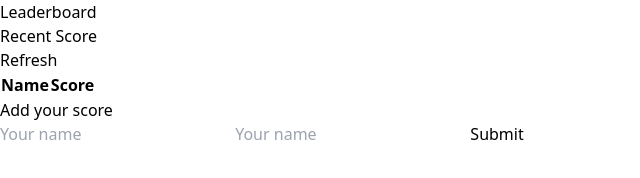
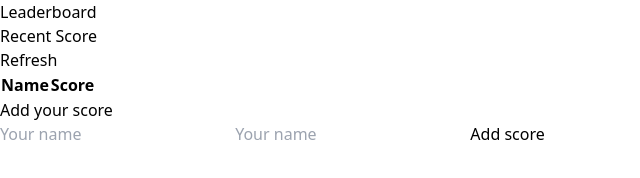
Before and after one commit to AsumVictor/Leadership-board, a website built with webpack: page dist/index.html in a window 1280 px wide. Shown: the full height of the page, 0-640 px from the left. Built offline with nearby package versions, Linux system fonts and the light colour scheme; no server answers.

Commit message:
Build project

```diff
--- a/dist/index.html
+++ b/dist/index.html
@@ -1 +1 @@
-<!doctype html><html lang="en"><head><meta charset="UTF-8"/><meta name="viewport" content="width=device-width,initial-scale=1"/><title>Leadership Board</title><script defer="defer" src="main.568770271ced7c78f333.js"></script></head><body><header><h1 class="text-5xl mt-2 mx-2">Leaderboard</h1><section class="grid grid-cols-1 md:grid-cols-2 gap-10 px-3 md:px-10 mt-10"><div class="w-full"><div class="flex fex-row justify-between px-2 md:px-10"><h2 class="text-2xl font-bold">Recent Score</h2><button type="button" class="py-1 px-2 border bg-slate-400 font-bold">Refresh</button></div><table class="table-auto border-2 border-black w-full mt-10"><thead class="border-4 border-black"><tr><th>Name</th><th>Score</th></tr></thead><tbody></tbody></table></div><form class="w-full flex flex-col"><h2 class="text-2xl font-bold">Add your score</h2><input placeholder="Your name" required class="mt-10 border-2 py-1 px-3 border-black"/> <input type="number" placeholder="Your name" required class="mt-2 border-2 py-1 px-3 border-black"/> <input type="submit" placeholder="Your name" required class="mt-2 border-black border px-3 py-1 font-bold self-end"/></form></section></header></body></html>
+<!doctype html><html lang="en"><head><meta charset="UTF-8"/><meta name="viewport" content="width=device-width,initial-scale=1"/><title>Leadership Board</title><script defer="defer" src="main.231c907a348148065ef8.js"></script></head><body><header><h1 class="text-5xl mt-2 mx-2">Leaderboard</h1><section class="grid grid-cols-1 md:grid-cols-2 gap-10 px-3 md:px-10 mt-10"><div class="w-full"><div class="flex fex-row justify-between px-2 md:px-10"><h2 class="text-2xl font-bold">Recent Score</h2><button type="button" class="py-1 px-2 border bg-slate-400 font-bold refresh">Refresh</button></div><table class="table-auto border-2 border-black w-full mt-10"><thead class="border-4 border-black"><tr><th>Name</th><th>Score</th></tr></thead><tbody></tbody></table></div><form class="w-full flex flex-col"><h2 class="text-2xl font-bold">Add your score</h2><input placeholder="Your name" required class="user mt-10 border-2 py-1 px-3 border-black"/> <input type="number" placeholder="Your name" required class="score mt-2 border-2 py-1 px-3 border-black"/> <input type="submit" placeholder="Your name" required class="mt-2 border-black border px-3 py-1 font-bold self-end submit" value="Add score"/><p class="form-indicator"></p></form></section></header></body></html>
```
Also changed, not shown: 2 other files.
